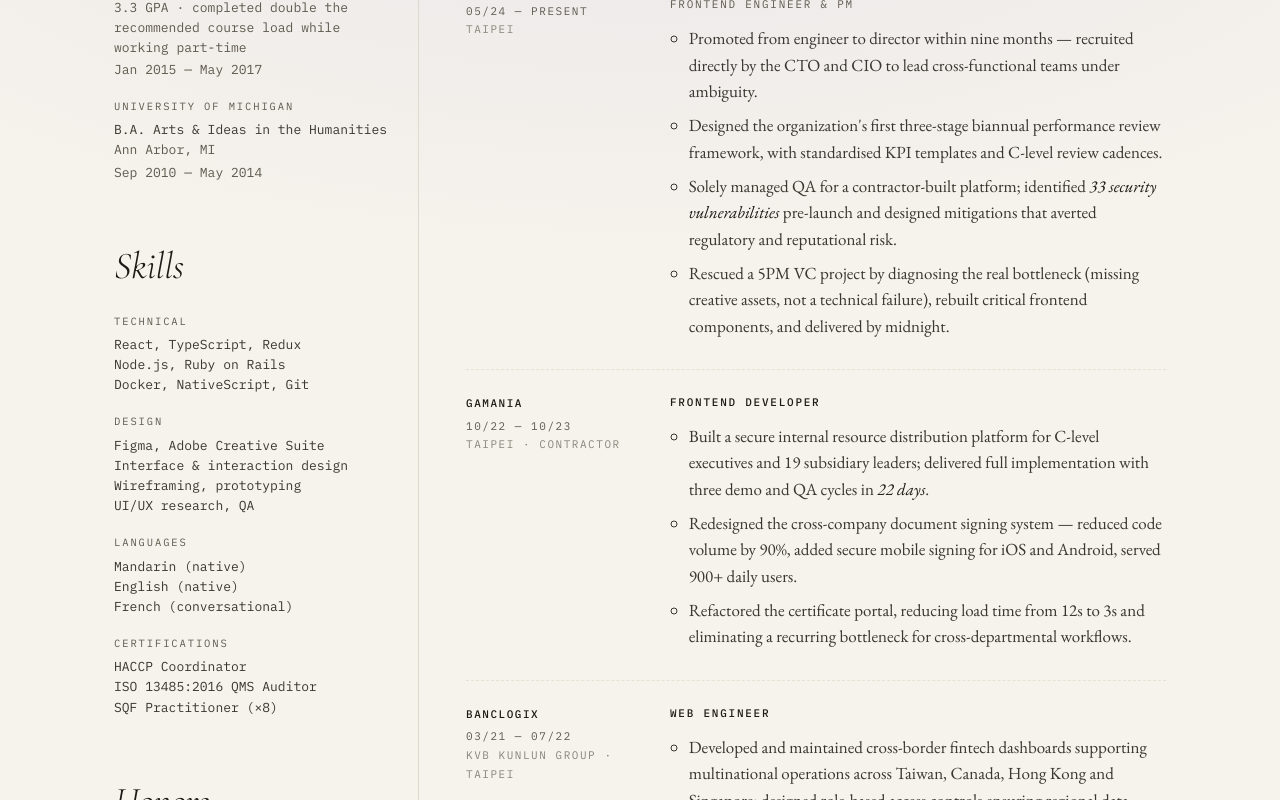
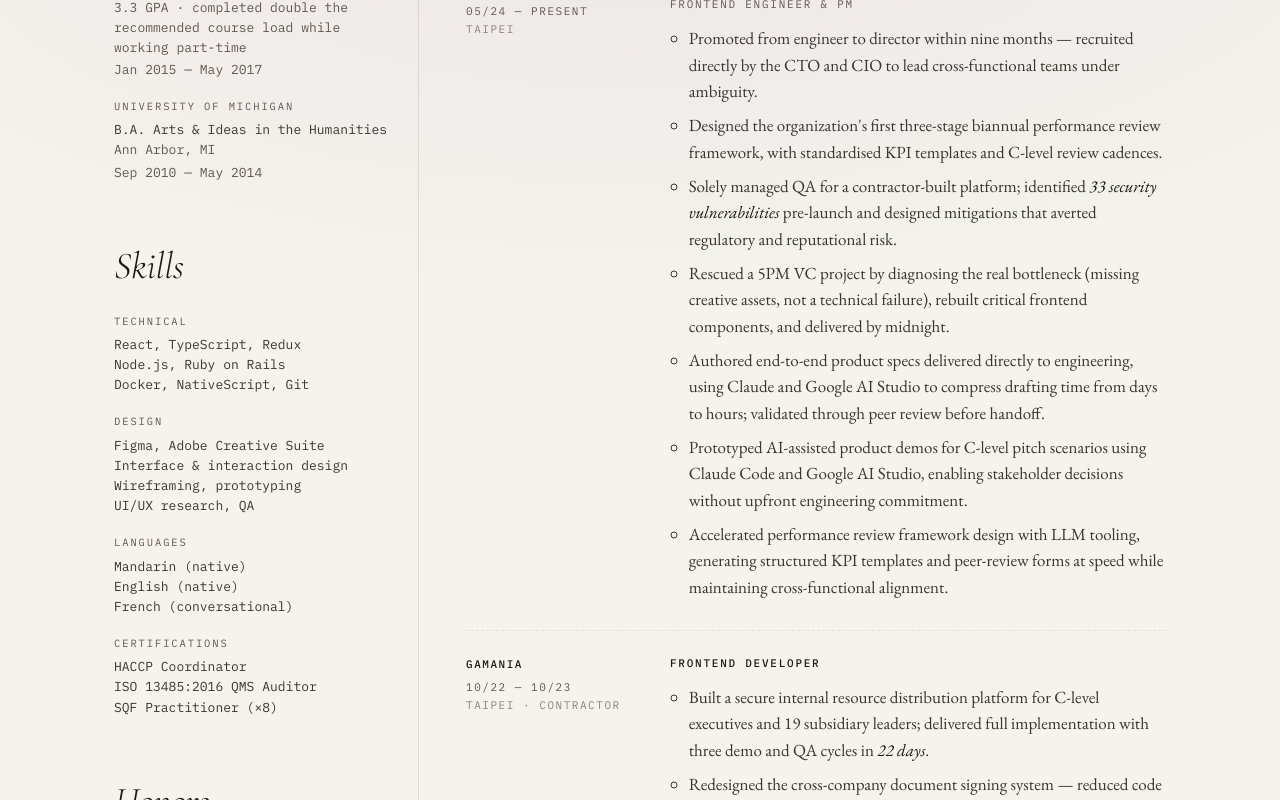
Before and after one commit to chiaweiwu/cicd-practice, a React (Vite) app: page / in a window 1280 px wide. Shown: the part 525-1325 px from the top of the page. Built offline with nearby package versions, Linux system fonts and the light colour scheme.

Commit message:
UPDATE: Added more content

```diff
--- a/src/content.ts
+++ b/src/content.ts
@@ -92,6 +92,9 @@
           "Designed the organization's first three-stage biannual performance review framework, with standardised KPI templates and C-level review cadences.",
           "Solely managed QA for a contractor-built platform; identified <em>33 security vulnerabilities</em> pre-launch and designed mitigations that averted regulatory and reputational risk.",
           "Rescued a 5PM VC project by diagnosing the real bottleneck (missing creative assets, not a technical failure), rebuilt critical frontend components, and delivered by midnight.",
+          "Authored end-to-end product specs delivered directly to engineering, using Claude and Google AI Studio to compress drafting time from days to hours; validated through peer review before handoff.",
+          "Prototyped AI-assisted product demos for C-level pitch scenarios using Claude Code and Google AI Studio, enabling stakeholder decisions without upfront engineering commitment.",
+          "Accelerated performance review framework design with LLM tooling, generating structured KPI templates and peer-review forms at speed while maintaining cross-functional alignment.",
         ],
       },
       {
@@ -229,6 +232,9 @@
           "設計公司首套三階段半年績效考核制度，建立 KPI 模板與高階主管 review 流程。",
           "獨立負責外包平台 QA，在上線前找出 <em>33 個安全漏洞</em>，並設計修補方案，降低法規與品牌風險。",
           "在專案即將延遲交付時，重新定位問題根源並協調跨部門執行方向，於數小時內完成關鍵前端交付。",
+          "使用 Claude 與 Google AI Studio 撰寫端對端產品規格並直接交付工程團隊，將起草時間從數天壓縮至數小時；交付前經同儕審查驗證。",
+          "運用 Claude Code 與 Google AI Studio 為高層簡報場景打造 AI 輔助產品原型，使利害關係人得以在無需工程前期投入的情況下做出決策。",
+          "藉助大型語言模型工具加速績效考核框架設計，快速生成結構化 KPI 範本與同儕評估表單，同時維持跨職能的一致性。",
         ],
       },
 
```
